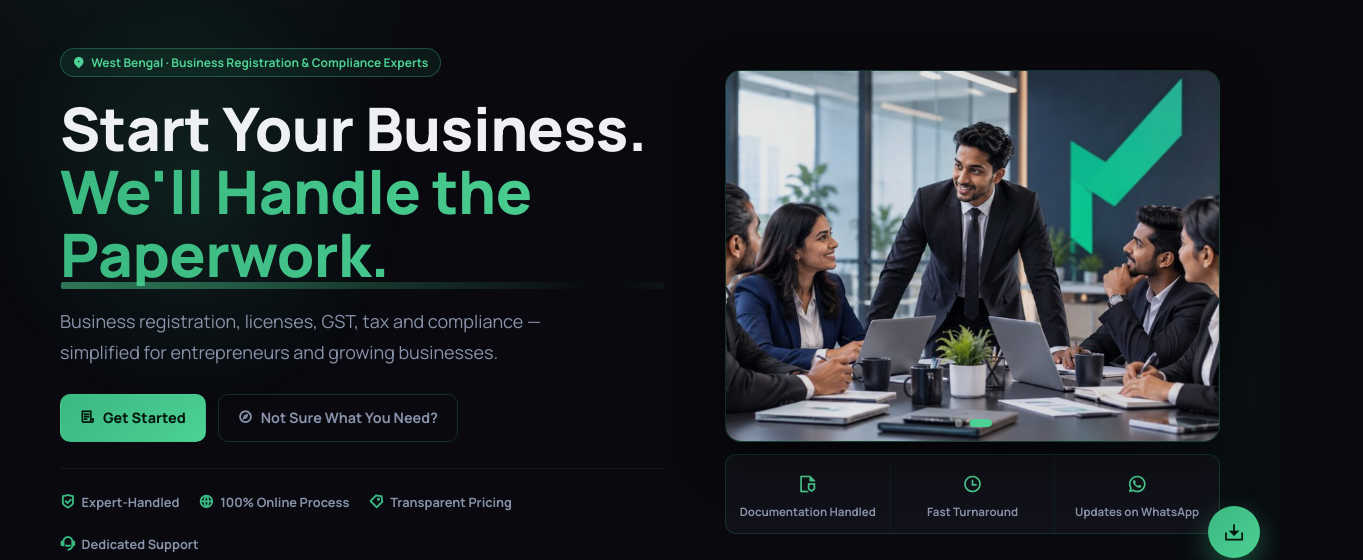
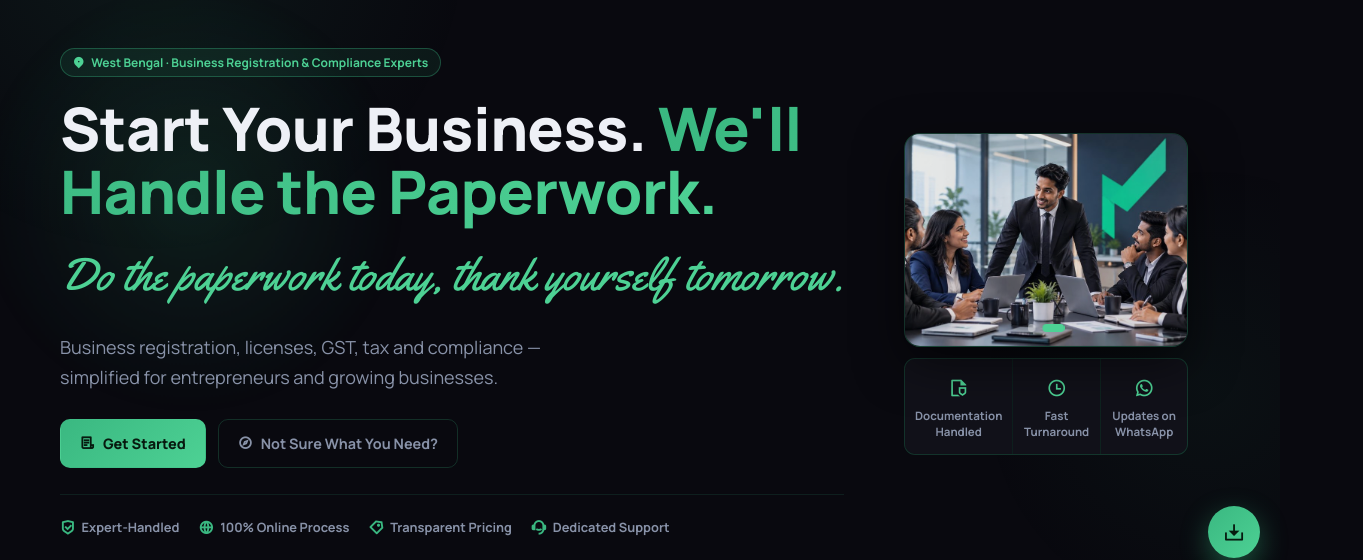
Before and after one commit to onnmore/onnmore-landing, a plain HTML site: page index.html in a window 1280 px wide. Shown: the part 156-716 px from the top of the page, 1363 px wide, since content can reach past the window. Drawn offline with nearby package versions, Linux system fonts and the light colour scheme.

Commit message:
Add files via upload

```diff
--- a/index.html
+++ b/index.html
@@ -99,7 +99,7 @@
   <!-- ── FONTS ── -->
   <link rel="preconnect" href="https://fonts.googleapis.com">
   <link rel="preconnect" href="https://fonts.gstatic.com" crossorigin>
-  <link href="https://fonts.googleapis.com/css2?family=Manrope:wght@400;500;600;700;800;900&family=Noto+Sans+Bengali:wght@400;500;600;700;800&family=Noto+Sans+Devanagari:wght@400;500;600;700;800&display=swap" rel="stylesheet">
+  <link href="https://fonts.googleapis.com/css2?family=Manrope:wght@400;500;600;700;800;900&family=Noto+Sans+Bengali:wght@400;500;600;700;800&family=Noto+Sans+Devanagari:wght@400;500;600;700;800&family=Yellowtail&display=swap" rel="stylesheet">
   <link href="https://cdn.jsdelivr.net/npm/remixicon@4.5.0/fonts/remixicon.css" rel="stylesheet">
 
   <!-- ── FAVICON ── -->
@@ -196,8 +196,8 @@
     [data-theme="light"] svg text[fill="#ffffff"] { fill: var(--logo-fg); }
 
     *, *::before, *::after { box-sizing: border-box; }
-    html { overflow-x: hidden; scroll-behavior: smooth; font-size: 16px; }
-    body { margin: 0; padding: 0; background: var(--bg); color: var(--txt); font-family: Manrope, system-ui, sans-serif; line-height: 1.5; }
+    html { overflow-x: hidden; scroll-behavior: smooth; font-size: 16px; overscroll-behavior-x: none; }
+    body { margin: 0; padding: 0; background: var(--bg); color: var(--txt); font-family: Manrope, system-ui, sans-serif; line-height: 1.5; overflow-x: hidden; overscroll-behavior-x: none; width: 100%; }
     html[lang="bn"] body { font-family: 'Noto Sans Bengali', Manrope, system-ui, sans-serif; }
     html[lang="hi"] body { font-family: 'Noto Sans Devanagari', Manrope, system-ui, sans-serif; }
     a { color: inherit; text-decoration: none; }
@@ -212,7 +212,7 @@
     @media (prefers-reduced-motion: reduce) {
       .reveal { transition: opacity .01s linear !important; transform:none !important; }
       .hero-img-card { transition:none !important; }
-      .hero-grid > div:first-child::before, .hero h1 .hl::after { animation:none !important; }
+      .hero-grid > div:first-child::before { animation:none !important; }
     }
 
     .ambient { position: fixed; inset: 0; pointer-events: none; z-index: 0; overflow: hidden; }
@@ -297,15 +297,24 @@
     @keyframes heroGlowPulse { 0%,100%{ opacity:.55; transform:scale(1); } 50%{ opacity:1; transform:scale(1.08); } }
     h1 { font-size: clamp(34px, 5.8vw, 60px); line-height:1.05; margin:0 0 20px; font-weight:900; letter-spacing:-.5px; }
     .hl { background: linear-gradient(92deg, var(--accent) 0%, var(--accent-light) 100%); -webkit-background-clip:text; background-clip:text; color:transparent; }
-    /* Animated underline sweep, scoped to the hero headline only so it
-       doesn't leak into other places .hl is reused (e.g. testimonials). */
-    .hero h1 .hl { position:relative; display:inline-block; }
-    .hero h1 .hl::after {
-      content:''; position:absolute; left:1px; right:1px; bottom:-.05em; height:.12em; border-radius:2px;
-      background: linear-gradient(90deg, transparent, var(--accent-light), transparent);
-      background-size: 200% 100%; opacity:.6; animation: hlSweep 3.4s ease-in-out infinite;
+
+    /* ── PEN-WRITING QUOTE (replaces the old underline sweep) ── */
+    .hero-pen-quote { position:relative; display:flex; align-items:flex-end; min-height:1.7em; margin:10px 0 24px; }
+    .pen-quote-measure { position:absolute; visibility:hidden; white-space:nowrap; pointer-events:none; left:0; top:0; }
+    .pen-quote-ink-wrap { display:inline-block; overflow:hidden; white-space:nowrap; width:0; vertical-align:bottom; }
+    .pen-quote-text, .pen-quote-measure {
+      font-family:'Yellowtail', cursive; font-weight:400;
+      font-size: clamp(28px, 4vw, 46px); line-height:1.4; white-space:nowrap;
+      color: var(--accent-light); letter-spacing:.2px;
     }
-    @keyframes hlSweep { 0%{ background-position:0% 0; } 100%{ background-position:-200% 0; } }
+    .pen-icon { position:absolute; left:-4px; bottom:-2px; width:34px; height:34px; opacity:0; pointer-events:none; filter: drop-shadow(0 2px 4px rgba(0,0,0,.35)); }
+    .pen-icon.is-active { opacity:1; }
+    @media (prefers-reduced-motion: reduce) { .pen-icon { display:none !important; } }
+    @media (max-width:680px) {
+      .pen-quote-text, .pen-quote-measure { font-size: clamp(22px, 6.4vw, 32px); }
+      .pen-icon { width:26px; height:26px; left:-3px; bottom:-1px; }
+    }
+
     .hero-lead { font-size: clamp(15.5px, 2vw, 18px); color:var(--muted); line-height:1.7; margin:0 0 26px; max-width:520px; }
     .hero-cta { display:flex; gap:.75rem; flex-wrap:wrap; }
     .hero-trust { display:flex; flex-wrap:wrap; gap:1.2rem; margin-top:26px; padding-top:22px; border-top:1px solid var(--border); }
@@ -343,7 +352,7 @@
 
     .svc-grid { display:grid; grid-template-columns: repeat(auto-fit, minmax(280px, 1fr)); gap:15px; }
     @media (max-width: 680px) {
-      .svc-grid { display:flex; overflow-x:auto; scroll-snap-type:x proximity; gap:12px; padding:2px 16px 14px; margin:0 -16px; -webkit-overflow-scrolling:touch; }
+      .svc-grid { display:flex; overflow-x:auto; scroll-snap-type:x proximity; gap:12px; padding:2px 16px 14px; width:100vw; margin-left:calc(-50vw + 50%); margin-right:calc(-50vw + 50%); -webkit-overflow-scrolling:touch; }
       .svc-grid::-webkit-scrollbar { height:6px; }
       .svc-grid::-webkit-scrollbar-thumb { background: var(--border-md); border-radius:10px; }
       .svc-card { flex:0 0 78vw; max-width:290px; scroll-snap-align:start; }
@@ -958,6 +967,20 @@
           <span class="badge"><i class="ri-map-pin-2-fill"></i> <span data-i18n="hero.eyebrow">West Bengal · Business Registration & Compliance Experts</span></span>
         </div>
         <h1 id="hero-h1"><span data-i18n="hero.title1">Start Your Business.</span> <span class="hl" data-i18n="hero.titleHl">We'll Handle the Paperwork.</span></h1>
+        <div class="hero-pen-quote" aria-hidden="true">
+          <span class="pen-quote-measure" id="penQuoteMeasure"></span>
+          <span class="pen-quote-ink-wrap" id="penQuoteInkWrap"><span class="pen-quote-text" id="penQuoteInk"></span></span>
+          <svg class="pen-icon" id="penIcon" viewBox="0 0 34 34" xmlns="http://www.w3.org/2000/svg">
+            <g transform="rotate(-38 6 29)">
+              <rect x="3" y="1" width="7" height="6" rx="1.5" fill="#4a4f5c"/>
+              <rect x="3" y="7" width="7" height="18" rx="1" fill="#1c1f26"/>
+              <rect x="3" y="18" width="7" height="3" fill="#d9b34a"/>
+              <polygon points="3,25 10,25 6.5,32" fill="#e3c368"/>
+              <polygon points="4.6,25 8.4,25 6.5,29.6" fill="#8a6a20"/>
+              <line x1="6.5" y1="25.5" x2="6.5" y2="30.5" stroke="#5c451a" stroke-width="0.5"/>
+            </g>
+          </svg>
+        </div>
         <p class="hero-lead" data-i18n="hero.lead">Business registration, licenses, GST, tax and compliance — simplified for entrepreneurs and growing businesses.</p>
         <div class="hero-cta">
           <a href="#consult" class="btn primary"><i class="ri-file-list-3-line"></i> <span data-i18n="hero.ctaConsult">Get Started</span></a>
@@ -2625,6 +2648,90 @@
   window.addEventListener('resize', () => { rect = null; });
 }
 
+/* ══════════ HERO PEN-WRITING QUOTE ══════════
+   Cycles a small set of business/education quotes in a signature-style
+   script font, "written" left-to-right by a moving pen icon. Uses a hidden
+   measuring span to size each quote precisely (so it always fits on one
+   line), then animates an overflow-clipped ink wrapper's width alongside
+   the pen icon's transform. Falls back to an instant reveal (no pen) when
+   the visitor prefers reduced motion. */
+function initHeroPenQuote() {
+  const wrap = document.querySelector('.hero-pen-quote');
+  const measure = document.getElementById('penQuoteMeasure');
+  const inkWrap = document.getElementById('penQuoteInkWrap');
+  const ink = document.getElementById('penQuoteInk');
+  const pen = document.getElementById('penIcon');
+  if (!wrap || !measure || !inkWrap || !ink || !pen) return;
+
+  const quotes = [
+    "Do the paperwork today, thank yourself tomorrow.",
+    "A registered business is a trusted business.",
+    "Compliance isn't a chore — it's your credibility.",
+    "Small filings, done on time, build big companies.",
+    "Your first invoice needs a GSTIN, not luck.",
+    "Growth loves a business that planned ahead."
+  ];
+
+  const reduceMotion = window.matchMedia('(prefers-reduced-motion: reduce)').matches;
+  let i = 0;
+  let cancelled = false;
+
+  function playNext() {
+    if (cancelled) return;
+    const text = quotes[i % quotes.length];
+    i++;
+
+    measure.textContent = text;
+    ink.textContent = text;
+    const targetWidth = measure.offsetWidth;
+
+    inkWrap.style.transition = 'none';
+    inkWrap.style.width = '0px';
+    pen.style.transition = 'none';
+    pen.style.transform = 'translateX(0)';
+
+    if (reduceMotion) {
+      inkWrap.style.width = targetWidth + 'px';
+      setTimeout(playNext, 3400);
+      return;
+    }
+
+    const writeMs = Math.min(4200, Math.max(1100, text.length * 65));
+    // Reading delay: gives people enough time to actually read the quote
+    // before it's erased, scaling with how long the quote is.
+    const readMs = Math.max(2800, text.length * 110);
+    pen.classList.add('is-active');
+
+    requestAnimationFrame(() => {
+      inkWrap.style.transition = `width ${writeMs}ms cubic-bezier(.45,0,.2,1)`;
+      pen.style.transition = `transform ${writeMs}ms cubic-bezier(.45,0,.2,1)`;
+      inkWrap.style.width = targetWidth + 'px';
+      pen.style.transform = `translateX(${targetWidth}px)`;
+    });
+
+    setTimeout(() => { pen.classList.remove('is-active'); }, writeMs);
+
+    setTimeout(() => {
+      if (cancelled) return;
+      inkWrap.style.transition = 'width .6s ease-in';
+      inkWrap.style.width = '0px';
+      setTimeout(playNext, 650);
+    }, writeMs + readMs);
+  }
+
+  // Pause the loop while the tab is hidden, and resume cleanly when it's back.
+  document.addEventListener('visibilitychange', () => {
+    if (document.hidden) {
+      cancelled = true;
+    } else if (cancelled) {
+      cancelled = false;
+      playNext();
+    }
+  });
+
+  playNext();
+}
+
 /* ══════════ HERO IMAGE CAROUSEL ══════════
    Auto-rotating fade carousel for the hero visual. Pauses on hover/focus
    and when the tab is hidden; dots allow manual jump. */
@@ -3739,6 +3846,7 @@
   }
   initScrollReveal();
   initHeroTilt();
+  initHeroPenQuote();
   initHeroCarousel();
   initTestiMarquee();
   a2hsInitFab();
```
